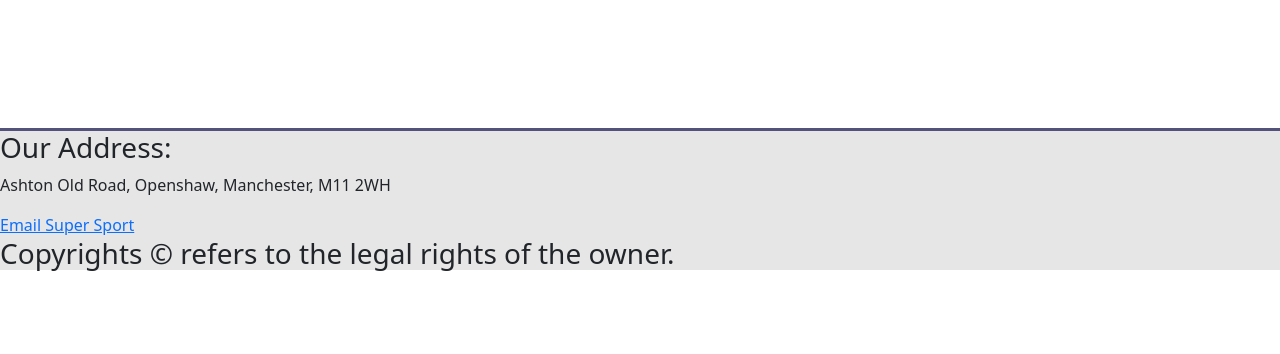
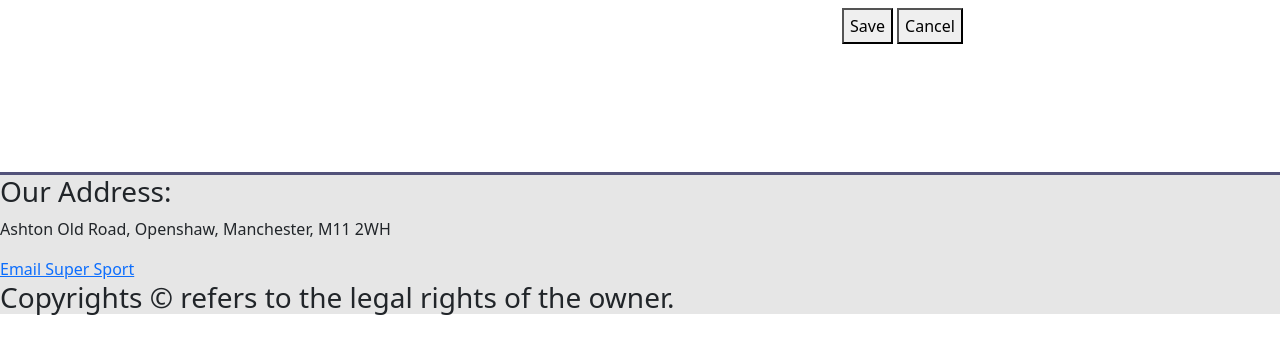
Before and after one commit to uumarabid/UmarDatabaseDrivenWebsite, a PHP site: page /EditItem.php in a window 1280 px wide. Shown: the part 58-412 px from the top of the page. Run offline with PHP 8.4, Linux system fonts and the light colour scheme; the visitor is signed in with stand-in values (Sample User, id 1); data that the repository does not hold is empty.

Commit message:
add save and cancel button after creating edit item page

```diff
--- a/EditItem.php
+++ b/EditItem.php
@@ -78,7 +78,26 @@ if (!isset($_SESSION['username'])) {
             </nav>
         </header>
         <div class="container">
-            <main>
+            <main class="mt-2">
+                <div class="row">
+                    <div class="col-md-12">
+
+
+                        <div class="row">
+                            <div class="col-md-8">
+
+                            </div>
+                            <div class="col-md-4">
+                                <button>Save</button>
+                                <button>Cancel</button>
+
+                            </div>
+
+                        </div>
+
+                    </div>
+
+                </div>
 
             </main>
         </div>
```
